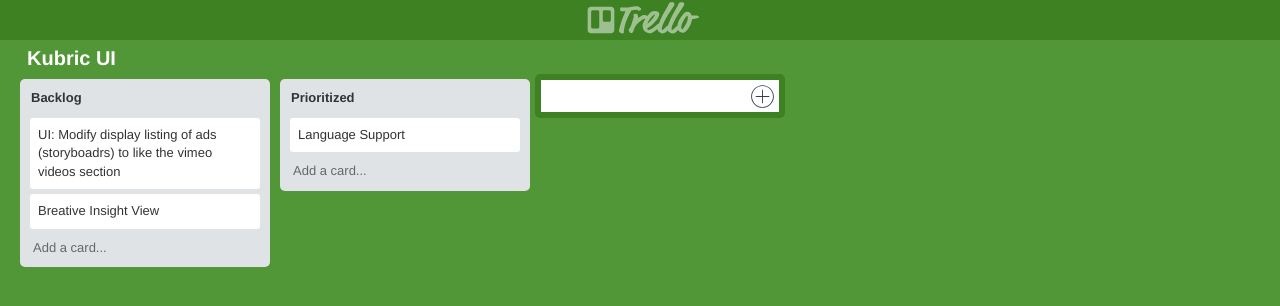
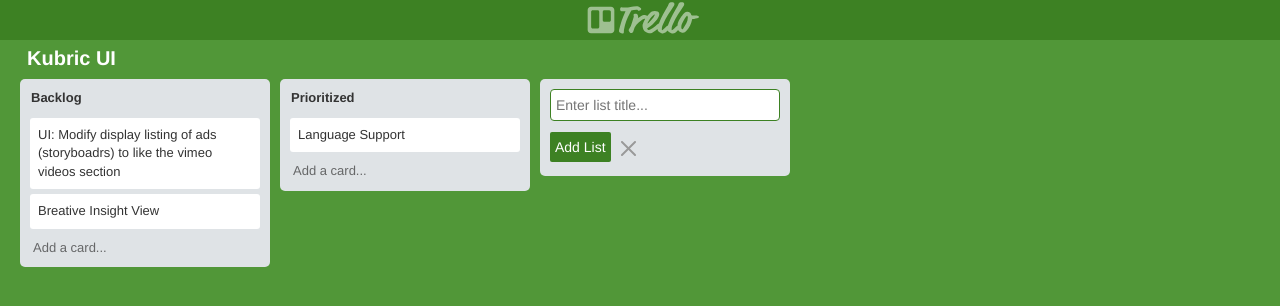
Before and after one commit to prasukjain-2009/trello, a React (Create React App) app: page / in a window 1280 px wide. Shown: the top 306 px of the page. Built offline with nearby package versions, Linux system fonts and the light colour scheme.

Commit message:
updated layout of  createnewList div

```diff
--- a/src/css/boardBody.css
+++ b/src/css/boardBody.css
@@ -13,6 +13,8 @@
 .list-obj.list-new {
     background-color: rgb(61, 129, 35);
     color: #fff;
+    margin: 5px;
+
 }
 
 .new-list-btn {
@@ -26,8 +28,7 @@
 }
 
 .list-new.create-list {
-    background-color: white;
-    border: 6px solid rgb(61, 129, 35);
+    background-color: #dfe3e6;
 }
 
 .list-new.create-list .new-list-btn {
@@ -41,17 +42,33 @@
 
 .create-new-tf {
     color: #000;
-    width: 90%;
-    border: 0;
+    width: 230px;
+    padding: 5px;
+    margin: 5px;
+    border: 1px solid rgb(61, 129, 35);
+    border-radius:4px;
     outline: none;
 }
 
 .create-list-div {
     display: none;
 }
+.create-btn-div{
+    margin: 5px;
+}
 
 .create-btn {
-    float: right;
     height: auto;
-    width: 10%;
+    outline: none;
+    padding: 5px;
+    border: 0;
+    border-radius: 2px;
+    background-color: rgb(61, 129, 35);
 }
+.cancel-btn{
+
+    background-color: transparent;
+    height: 25px;
+    margin: 5px;
+    padding: 5px;
+}
--- a/src/jsx/board/boardBody.jsx
+++ b/src/jsx/board/boardBody.jsx
@@ -1,7 +1,7 @@
 import React from 'react'
 import List from "../list/list.jsx";
+import cross from "../../svg/cross.svg";
 import "../../css/boardBody.css";
-import AddIcon from "../../svg/add.svg";
 
 
 class BoardBody extends React.Component {
@@ -18,22 +18,26 @@
 	updateCardsInList(name, card) {
 		let board = this.props.board;
 		board[name].cards = card;
-		this.props.updateBoard(this.props.board, board);
+		this.setState({ data: this.props.updateBoard(this.props.board, board) });
 	}
 
-	createList() {
-		let listName = this.state.newListName;
-		if (listName === "") alert("List name cannot be blank.");
+	createList(listName) {
+		if (listName === "") {
+			alert("List name cannot be blank.")
+		}
 		else {
-			console.log("JSON.stringify(board)");
+
 			let board = this.props.board;
-			if (listName in board.lists) alert("List name already exist");
+
+			if (board.lists.indexOf(listName >= 0)) alert("List name already exist");
 			else {
 				board.lists.push(listName);
-				board[listName] = {cards: []};
+				board[listName] = { cards: [] };
 				this.props.updateBoard(this.props.board, board);
-				this.setState({board: board})
+				this.setState({ board: board })
 			}
+
+			this.setState({ createList: false, newListName: "" })
 		}
 	}
 
@@ -53,7 +57,7 @@
 				deleteList={(name) => this.deleteList(list, index)}
 				updateCardsinList={(name, cards) => this.updateCardsInList(name, cards)}
 				content={this.props.board[list]}
-				name={list}/>)
+				name={list} />)
 		});
 		return (
 			<table className="board-body" cellSpacing="10">
@@ -61,34 +65,34 @@
 					<tr valign="top">
 						{lists}
 						{/* Adding a List */}
-					<td>
+						<td >
 							<div className={"list-obj list-new" + (this.state.createList ? " create-list" : "")}>
 								<button
 									className="new-list-btn  "
-								onClick={() => this.setState({createList: true, newListName: ""})}> Add a list..
+									onClick={() => this.setState({ createList: true, newListName: "" })}> Add a list..
 							</button>
 								<div className="create-list-div"
-							     onBlur={() => {
-								     this.setState({createList: false, newListName: ""})
-							     }}>
+								>
+									<input
+										placeholder="Enter list title..."
+										className="create-new-tf"
+										onChange={evt => this.setState({ newListName: evt.target.value })}
+										value={this.state.newListName}
+									/>
+
 									<div className="create-btn-div">
-									<img
+										<button
 											className="create-btn"
 											alt="create List"
-										src={AddIcon}
 											onClick={() => {
-											this.createList();
-										}}/>
-								</div>
-								<div className="create-new-tf-div">
-
-									<input
-										className="create-new-tf"
-										onChange={(evt) => {
-											this.setState({newListName: evt.target.value})
-										}}
-										onKeyPress={(evt) => evt.keyCode === 13 ? this.createList() : ""}
-										value={this.state.newListName}
+												this.createList(this.state.newListName);
+											}} >Add List
+										</button>
+										<img
+											onClick={()=>this.setState({newListName:"",createList:false})}
+											className="cancel-btn"
+											alt="cancel"
+											src={cross}
 										/>
 									</div>
 								</div>
```
Lines whose indentation alone changed are shown as unchanged.
